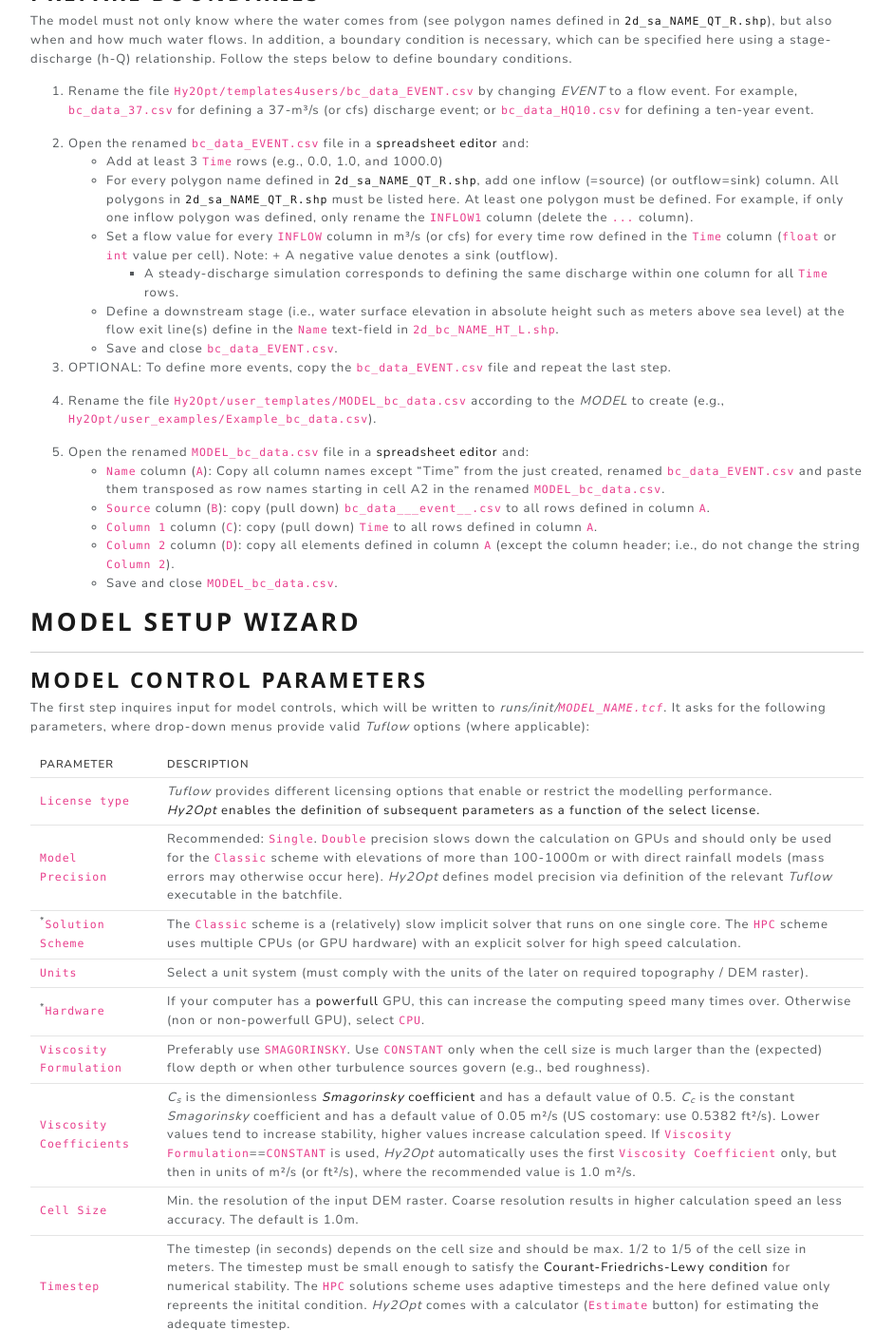
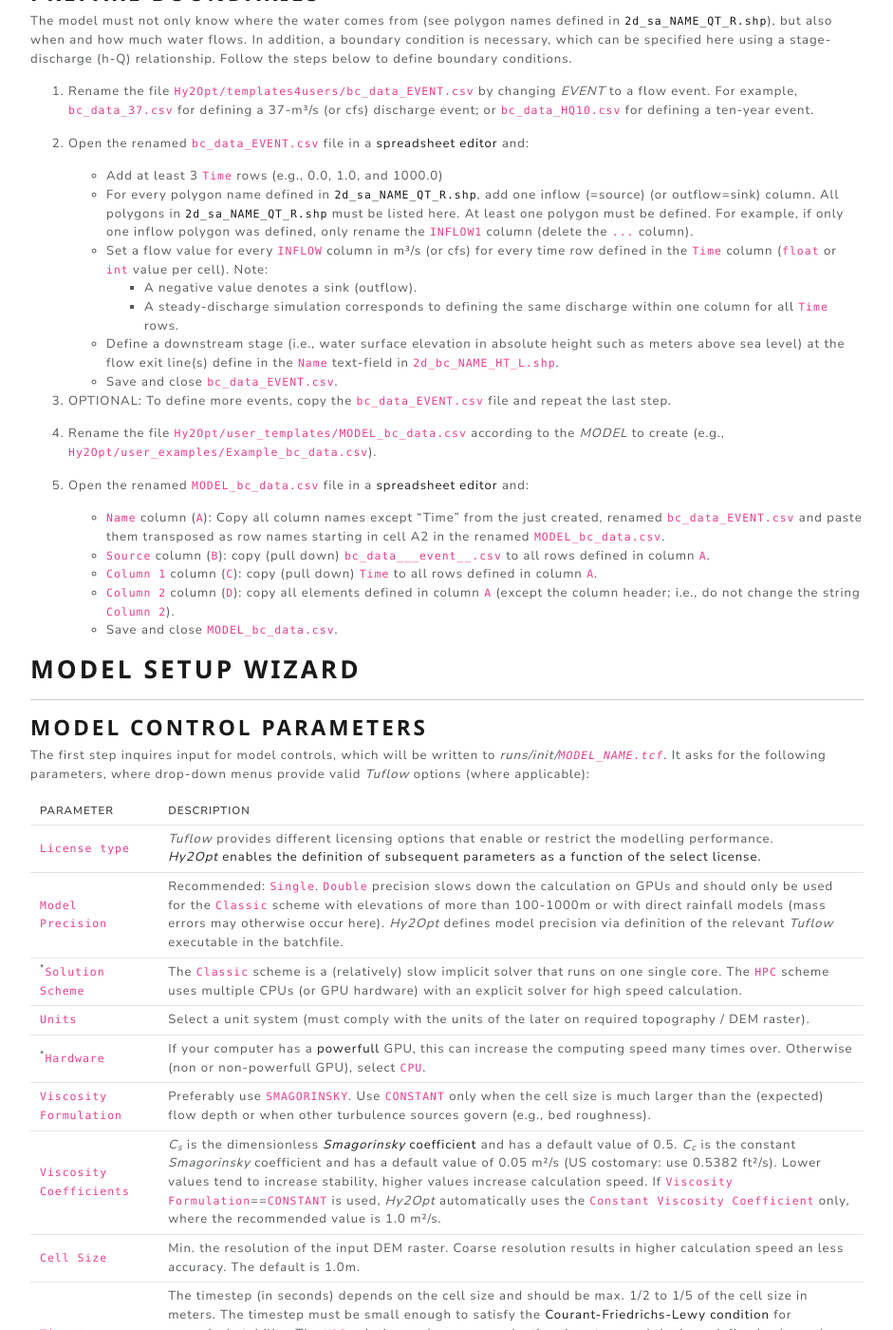
Before and after one commit to sschwindt/hy2opt-wiki, a Jekyll site: the page built from wiki/Tuflow.md, in a window 1280 px wide and 1400 px high, scrolled down 3042 px. Shown: the whole window at 95% size, without its empty margins (318-1259 px from the left). Built offline with Jekyll 4.4.1, drawn with Linux system fonts in a browser that asks for light colours; nearby versions of some CDN libraries; our own code applies the rules of GitHub Pages for plain Markdown files; part of the change alters nothing that is shown.

Commit message:
Update Tuflow

```diff
--- a/_includes/own/sidebar.html
+++ b/_includes/own/sidebar.html
@@ -30,10 +30,12 @@
 <ul>
   <li>Tuflow
     <ul>
-	  <li><a href="Tuflow#start">Setup model</a></li>
-	  <li><a href="Tuflow#optimize">Model optimization</a></li>
-	  <li><a href="Tuflow#run">Run</a></li>
-	  <li><a href="Tuflow#output">Output</a></li>
+	  <li><a href="Tuflow#Tuflow">Introduction</a></li>
+	  <li><a href="Tuflow#Requirements">Requirements</a></li>
+	  <li><a href="Tuflow#start">Model preparation</a></li>
+	  <li><a href="Tuflow#mcw">Model Setup Wizard</a></li>
+	  <li><a href="Tuflow#optimization">Model Optimization</a></li>
+	  <li><a href="Tuflow#run">Streamline Tuflow</a></li>
 	</ul>
   </li>
 </ul>
--- a/wiki/Tuflow.md
+++ b/wiki/Tuflow.md
@@ -11,11 +11,12 @@ Tuflow
 ***
 
 ## Requirements
+
 A *Tuflow* model needs at least the following:
 
 1. A topography (DEM) raster;
-1. Knowledge about the riverbed substrate (at best: a grain size raster); and
-1. A stage-discharge (h-Q) relationship at the downstream model end.
+2. Knowledge about the riverbed substrate (at best: a grain size raster); and
+3. A stage-discharge (h-Q) relationship at the downstream model end.
 
 We strongly recommend to validate the results of the *Tuflow* model, for instance with in-situ measurements of flow depth and velocity (read more for example in [Barker *et al.* 2018][barker18]).
 
@@ -25,13 +26,14 @@ We strongly recommend to validate the results of the *Tuflow* model, for instanc
 
 ![tfgui](https://raw.githubusercontent.com/sschwindt/hy2opt-wiki/master/assets/images/tuflow_start.png)
 
-
-
 The *Create Model Wizard* guides in X steps through the creation of a template for generating  a *Tuflow*  model. Before starting the wizard, a couple of input files need to be prepared, which require individual decisions. *Hy2Opt* provides templates and examples in the *templates4users/Tuflow* folder, which may be used in the file preparation described in the sections below.
 
 ## Preparation
+
 ***
+
 ### Prepare geodata<a name="pgd"></a>
+
 The model creation wizard will inquire the location of geospatial data files that should be prepared before starting the wizard. **Make sure to use the same coordinate system, projection, and units consistently in all geospatial data files.**
 
 The following GRID (raster datasets) files will be required:
@@ -50,42 +52,46 @@ The following (vector) shapefiles (`.SHP`) are required ([read drawing instructi
 
 <a name="mat"></a>
 
-| Material ID | Manning's n | Infiltration Parameters | Land Use Hazard ID | ! Description  |
-|-------------|-------------|-------------------------|--------------------|----------------|
-| 1           | 0.04        |                         |                    | ! Main channel   |
-| 2           | 0.02        |                         |                    | ! Banks   |
-| ...           | ...        |                         |                    | ! Comments describing material |
+| Material ID | Manning's n | Infiltration Parameters | Land Use Hazard ID | ! Description                  |
+| ----------- | ----------- | ----------------------- | ------------------ | ------------------------------ |
+| 1           | 0.04        |                         |                    | ! Main channel                 |
+| 2           | 0.02        |                         |                    | ! Banks                        |
+| ...         | ...         |                         |                    | ! Comments describing material |
 
 ![shp_illu](https://raw.githubusercontent.com/sschwindt/hy2opt-wiki/master/assets/images/illustrate_shapefiles.png)
 
+### Prepare boundaries<a name="pbc"></a>
 
-### Prepare boundaries<a name="pbc"></a>
 The model must not only know where the water comes from (see polygon names defined in [`2d_sa_NAME_QT_R.shp`](#pgd)), but also when and how much water flows. In addition, a boundary condition is necessary, which can be specified here using a stage-discharge (h-Q) relationship. Follow the steps below to define boundary conditions.
 
 1. Rename the file `Hy2Opt/templates4users/bc_data_EVENT.csv` by changing *EVENT* to a flow event. For example, `bc_data_37.csv` for defining a 37-m³/s (or cfs) discharge event; or `bc_data_HQ10.csv` for defining a ten-year event.
 
-1. Open the renamed `bc_data_EVENT.csv` file in a [spreadsheet editor][libreoffice] and:
-	- Add at least 3 `Time` rows (e.g., 0.0, 1.0, and 1000.0)
-    - For every polygon name defined in [`2d_sa_NAME_QT_R.shp`](#pgd), add one inflow (=source) (or outflow=sink) column. All polygons in [`2d_sa_NAME_QT_R.shp`](#pgd) must be listed here. At least one polygon must be defined. For example, if only one inflow polygon was defined, only rename the `INFLOW1` column (delete the `...` column).
-    - Set a flow value for every `INFLOW` column in m³/s (or cfs) for every time row defined in the `Time` column (`float` or `int` value per cell). Note:
-    	+ A negative value denotes a sink (outflow).
-        + A steady-discharge simulation corresponds to defining the same discharge within one column for all `Time` rows.
-    - Define a downstream stage (i.e., water surface elevation in absolute height such as meters above sea level) at the flow exit line(s) define in the `Name` text-field in `2d_bc_NAME_HT_L.shp`.
-    - Save and close `bc_data_EVENT.csv`.
+2. Open the renamed `bc_data_EVENT.csv` file in a [spreadsheet editor][libreoffice] and:
 
-1. OPTIONAL: To define more events, copy the `bc_data_EVENT.csv` file and repeat the last step.
+   - Add at least 3 `Time` rows (e.g., 0.0, 1.0, and 1000.0)
+   - For every polygon name defined in [`2d_sa_NAME_QT_R.shp`](#pgd), add one inflow (=source) (or outflow=sink) column. All polygons in [`2d_sa_NAME_QT_R.shp`](#pgd) must be listed here. At least one polygon must be defined. For example, if only one inflow polygon was defined, only rename the `INFLOW1` column (delete the `...` column).
+   - Set a flow value for every `INFLOW` column in m³/s (or cfs) for every time row defined in the `Time` column (`float` or `int` value per cell). Note:
+     + A negative value denotes a sink (outflow).
+     + A steady-discharge simulation corresponds to defining the same discharge within one column for all `Time` rows.
+   - Define a downstream stage (i.e., water surface elevation in absolute height such as meters above sea level) at the flow exit line(s) define in the `Name` text-field in `2d_bc_NAME_HT_L.shp`.
+   - Save and close `bc_data_EVENT.csv`.
 
-1. Rename the file `Hy2Opt/user_templates/MODEL_bc_data.csv` according to the *MODEL* to create (e.g., `Hy2Opt/user_examples/Example_bc_data.csv`).
+3. OPTIONAL: To define more events, copy the `bc_data_EVENT.csv` file and repeat the last step.
 
-1. Open the renamed `MODEL_bc_data.csv` file in a [spreadsheet editor][libreoffice] and:
-	- `Name` column (`A`): Copy all column names except "Time" from the just created, renamed `bc_data_EVENT.csv` and paste them transposed as row names starting in cell A2 in the renamed `MODEL_bc_data.csv`.
-    - `Source` column (`B`): copy (pull down) `bc_data___event__.csv` to all rows defined in column `A`.
-    - `Column 1` column (`C`): copy (pull down) `Time` to all rows defined in column `A`.
-    - `Column 2` column (`D`): copy all elements defined in column `A` (except the column header; i.e., do not change the string `Column 2`).
-    - Save and close `MODEL_bc_data.csv`.
+4. Rename the file `Hy2Opt/user_templates/MODEL_bc_data.csv` according to the *MODEL* to create (e.g., `Hy2Opt/user_examples/Example_bc_data.csv`).
+
+5. Open the renamed `MODEL_bc_data.csv` file in a [spreadsheet editor][libreoffice] and:
+
+   - `Name` column (`A`): Copy all column names except "Time" from the just created, renamed `bc_data_EVENT.csv` and paste them transposed as row names starting in cell A2 in the renamed `MODEL_bc_data.csv`.
+   - `Source` column (`B`): copy (pull down) `bc_data___event__.csv` to all rows defined in column `A`.
+   - `Column 1` column (`C`): copy (pull down) `Time` to all rows defined in column `A`.
+   - `Column 2` column (`D`): copy all elements defined in column `A` (except the column header; i.e., do not change the string `Column 2`).
+   - Save and close `MODEL_bc_data.csv`.
 
 ## Model Setup Wizard<a name="mcw"></a>
+
 ***
+
 ### Model control parameters<a name="mcp"></a>
 
 The first step inquires input for model controls, which will be written to *runs/init/`MODEL_NAME.tcf`*. It asks for the following parameters, where drop-down menus provide valid *Tuflow* options (where applicable):
@@ -98,7 +104,7 @@ The first step inquires input for model controls, which will be written to *runs
 | `Units`                        | Select a unit system (must comply with the units of the later on required topography / DEM raster).                                                                                                                                                                                                                                                                                                                                                                                                                            |
 | <sup>\*</sup>`Hardware`        | If your computer has a **powerfull** GPU, this can increase the computing speed many times over. Otherwise (non or non-powerfull GPU), select `CPU`.                                                                                                                                                                                                                                                                                                                                                                           |
 | `Viscosity Formulation`        | Preferably use `SMAGORINSKY`. Use `CONSTANT` only when the cell size is much larger than the (expected) flow depth or when other turbulence sources govern (e.g., bed roughness).                                                                                                                                                                                                                                                                                                                                              |
-| `Viscosity Coefficients`       | *C<sub>s</sub>* is the dimensionless [*Smagorinsky* coefficient][smag] and has a default value of 0.5. *C<sub>c</sub>* is the constant *Smagorinsky* coefficient and has a default value of 0.05 m²/s (US costomary: use 0.5382 ft²/s). Lower values tend to increase stability, higher values increase calculation speed.  If `Viscosity Formulation`==`CONSTANT` is used, *Hy2Opt* automatically uses the first `Viscosity Coefficient` only, but then in units of m²/s (or ft²/s), where the recommended value is 1.0 m²/s. |
+| `Viscosity Coefficients`       | *C<sub>s</sub>* is the dimensionless [*Smagorinsky* coefficient][smag] and has a default value of 0.5. *C<sub>c</sub>* is the constant *Smagorinsky* coefficient and has a default value of 0.05 m²/s (US costomary: use 0.5382 ft²/s). Lower values tend to increase stability, higher values increase calculation speed.  If `Viscosity Formulation`==`CONSTANT` is used, *Hy2Opt* automatically uses the `Constant Viscosity Coefficient` only, where the recommended value is 1.0 m²/s. |
 | `Cell Size`                    | Min. the resolution of the input DEM raster. Coarse resolution results in higher calculation speed an less accuracy. The default is 1.0m.                                                                                                                                                                                                                                                                                                                                                                                      |
 | `Timestep`                     | The timestep (in seconds) depends on the cell size and should be max. 1/2 to 1/5 of the cell size in meters. The timestep must be small enough to satisfy the [Courant-Friedrichs-Lewy condition][cfl] for numerical stability. The `HPC` solutions scheme uses adaptive timesteps and the here defined value only repreents the initital condition. *Hy2Opt* comes with a calculator (`Estimate` button) for estimating the adequate timestep.                                                                                |
 | `Cell Wet/Dry Depth`           | Default: 0.002m. Define according to estimated flood magnitude depth. Should be smaller for direct rainfall approaches (shallow sheet flow).                                                                                                                                                                                                                                                                                                                                                                                   |
@@ -123,11 +129,11 @@ The next step inquires geometry and geographic parameters, as well as geofiles,
 | Parameter           | Default                              | Description                                                                                                                                                                                                                                           |
 | ------------------- | ------------------------------------ | ----------------------------------------------------------------------------------------------------------------------------------------------------------------------------------------------------------------------------------------------------- |
 | `Read GIS Location` | `model\grid\2d_loc_MODEL_L.shp`      | *Shapefile (`shp`)* defining the location where *Tuflow* creates the boundary.                                                                                                                                                                        |
-| `Grid Size`         | `(X,Y)` - `tuple`                    | Dimensions of the grid (`X`-rows and `Y`-columns in m or ft); must not be an exact multiple of `Cell Size`. *Hy2Opt* provides a built-in function for calculating the grid size from the extents of the `Read GIS Location` layer. |
+| `Grid Size`         | `(X,Y)` - `tuple`                    | Dimensions of the grid (`X`-rows and `Y`-columns in m or ft); must not be an exact multiple of `Cell Size`. *Hy2Opt* provides a built-in function for calculating the grid size from the extents of the `Read GIS Location` layer.                    |
 | `Set Zpts`          | `3000` (`Int` in m)                  | Default definition of *Zpts* (Section 6.2 in the [*Tuflow* manual][tfman]). The relevant points are overwritten with the next parameter (`Read GRID Zpts`). A high value ensures that gaps in the `asc` or `flt` DEM raster can easily be identified. |
 | `Read GRID Zpts`    | `model\grid\asc` or `flt` DEM raster | The preferred method to define Z-point elevations in *Hy2Opt* (alternatives: `Read GRID <option>` as defined in the [*Tuflow* manual][tfman] in Appendix C).                                                                                          |
 | `Set Code`          | `0` (`Int` as Boolean)               | Defines that the DEM is trimmed to the model boundary. Note: `Set Code` must be defined after `Read GRID Zpts`.                                                                                                                                       |
-| `Read GIS Code`     | `model\gis\2d_code_MODEL_R.shp`      | Select a polygon shapefile that indicates the initial expected wetted area within a polygon. Active (wetted) polygons must have a code-value=1 and may be oriented at aerial imagery.                                                                      |
+| `Read GIS Code`     | `model\gis\2d_code_MODEL_R.shp`      | Select a polygon shapefile that indicates the initial expected wetted area within a polygon. Active (wetted) polygons must have a code-value=1 and may be oriented at aerial imagery.                                                                 |
 | `Set Mat`           | `1` (`Int` of default material)      | Define the default material ID for all cells that are not defined in the materials polygon (see `Read GIS Mat`).                                                                                                                                      |
 | `Read GIS Mat`      | `model\gis\2d_mat_MODEL_R.shp`       | Polygon shapefile defining material IDs. Parameter can be ignored for using the default material (see `Set Mat`) everywhere.                                                                                                                          |
 
@@ -138,9 +144,7 @@ The following geometry parameters will be written to the *model/`MODEL_NAME.tbc`
 | `Read GIS BC` | `model\gis\2d_bc_MODEL_HT_L.shp` | *Shapefile (`shp`)* defining the downstream flow exit line (`L`) that will be defined with a water surface elevation (`H`) over time (`T`).                                                                                                                                |
 | `Read GIS SA` | `model\gis\2d_sa_MODEL_QT_R.shp` | *Shapefile (`shp`)* defining the *Source Area* (`sa`) in terms of a polygon that delineates the upstream inflow region (`R`), where a discharge (`Q`) will be defined over time (`T`). Use a polygon rather than a line to enable the GPU solver (cannot run with a line). |
 
-
 Note that *Hy2Opt* writes the `Cell Size` parameter in the [`.tcf`](#mcp) file.
-
 
 ### Boundary conditions and Events<a name="bce"></a>
 
```
